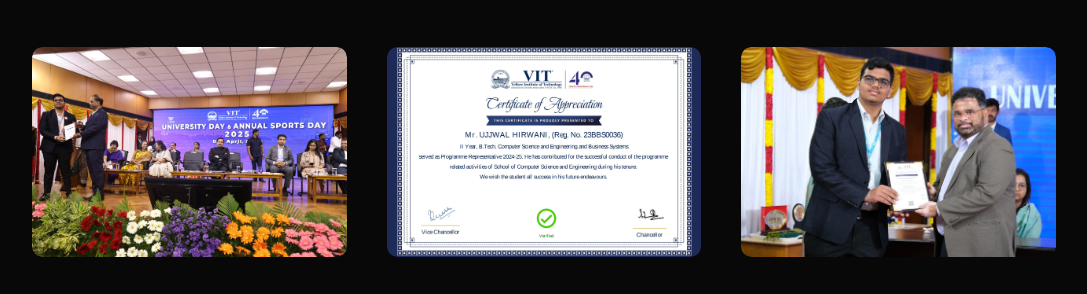
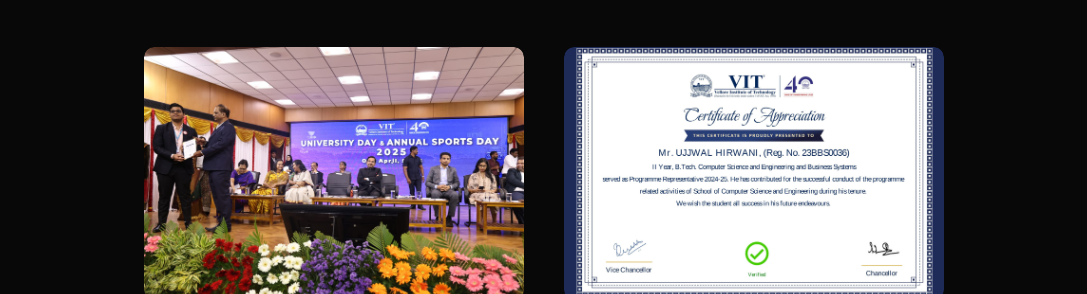
Before and after one commit to ujjwal-hirwani/Personal-Portfolio, a plain HTML site: page index.html in a window 1280 px wide. Shown: the part 2080-2374 px from the top of the page, without its empty margins (96-1183 px from the left). Drawn offline with Linux system fonts and the light colour scheme.

Commit message:
Updated styling of Achievements

```diff
--- a/style.css
+++ b/style.css
@@ -270,6 +270,18 @@ nav ul li a:hover::after {
 .btn:hover{
     background: #ff004f;
 }
+/* this is to fix achievements in 2x2 grid */
+/* this is something new */
+.work-list {
+    display: grid;
+    grid-template-columns: repeat(2, 1fr);
+    /* 2 columns */
+    grid-gap: 40px;
+    margin: 50px auto 0 auto;
+    /* Center horizontally */
+    max-width: 800px;
+    /* Control total grid width */
+}
 /* contact */
 
 .contact-left{
@@ -401,6 +413,12 @@ nav .fa-solid{
     .layer{
         overflow: auto;
     }
+    /* this is to fix achievements in 2x2 grid */
+    /* this is something new */
+    .work-list {
+        grid-template-columns: 1fr;
+        /* Stack in one column */
+    }
 }
 #msg{
     color: #61b752;
```
